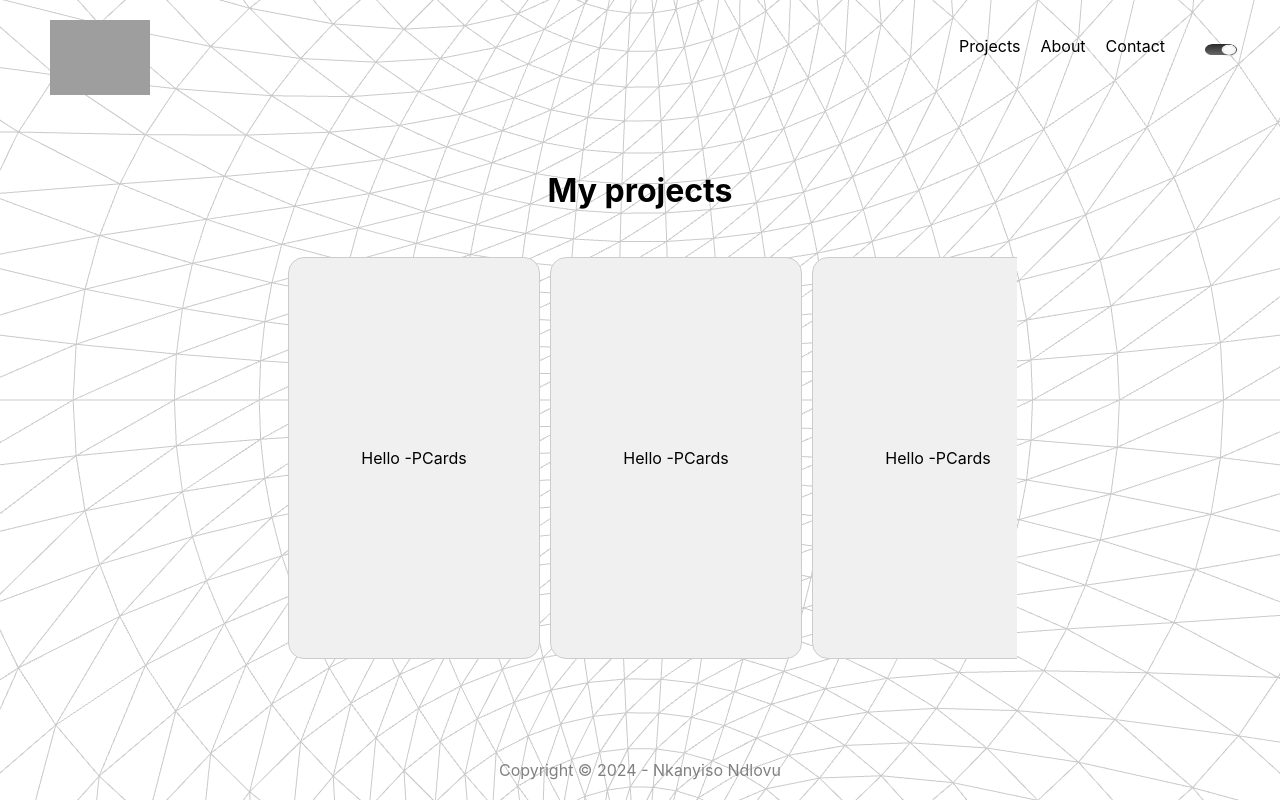
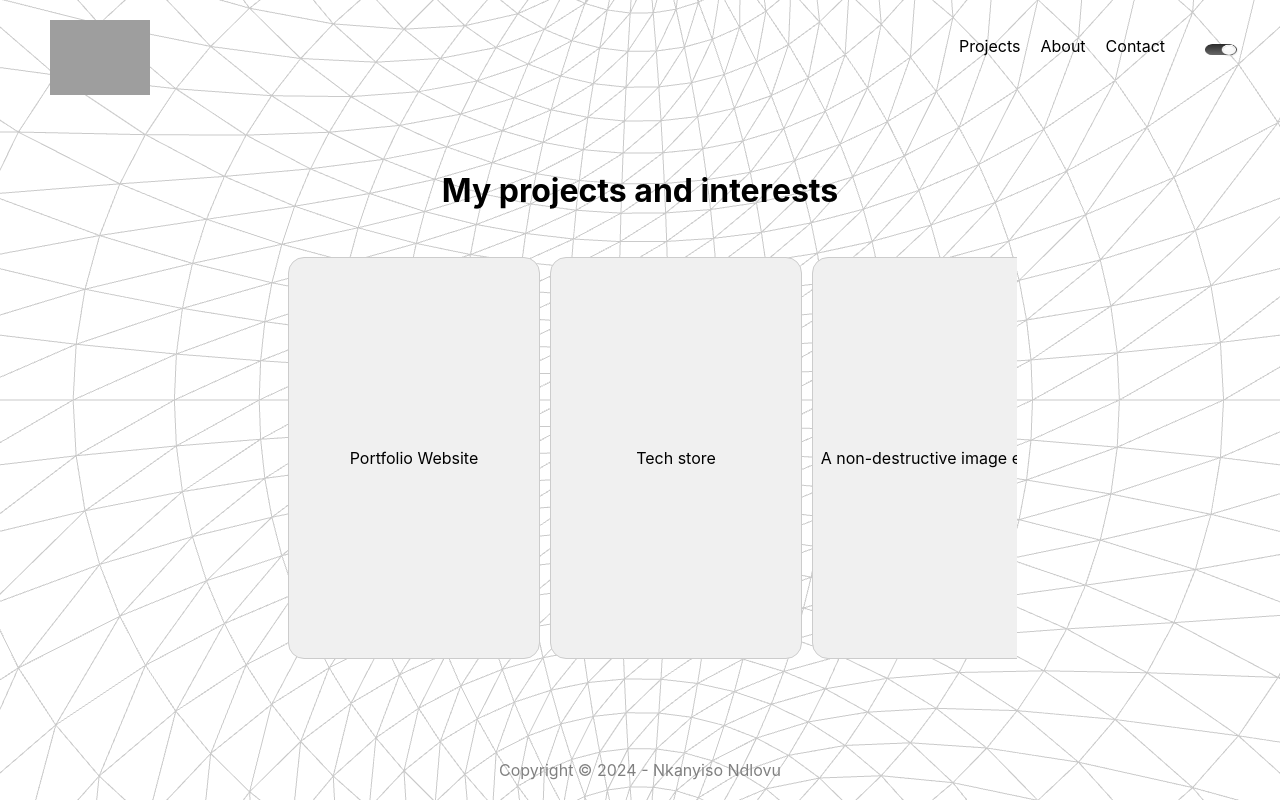
Before and after one commit to NkaLight/myWebsite, a React (Create React App) app: page /projects in a window 1280 px wide. Built offline with nearby package versions, Linux system fonts and the light colour scheme; grey boxes are pictures that could not be loaded.

Commit message:
ProjectList data streamlined to UI components

```diff
--- a/src/components/PCards.jsx
+++ b/src/components/PCards.jsx
@@ -2,9 +2,10 @@ import React from "react";
 
 
 const PCards = (props)=>{
+    console.log(props.name)
     return(
         <div className="card">
-            Hello -PCards
+            {props.name}
         </div>
     )
 }
--- a/src/components/Pages/Project.js
+++ b/src/components/Pages/Project.js
@@ -1,14 +1,14 @@
 import React from "react";
 import PCards from "../PCards";
+import projectList from "../../data.js"
 
 function Project(props){
-    let arr = [1, 2, 3, 4, 5, 6, 7, 8, 9]
     return(
         <div className="main-container" style={props.darkMode ? {color:"white"} : {color:"black"}}>
-            <h1>My projects</h1>
+            <h1>My projects and interests</h1>
             <div className="project-list-container">
-                {arr.map((i) => {
-                    return <PCards id={i}/>
+                {projectList.map((p) => {
+                    return <PCards key={p.id} {...p}/>
                 })}
             </div>
         </div>
--- a/src/data.js
+++ b/src/data.js
@@ -32,6 +32,17 @@ const projects = [
         startDate: "2024-07-15",
         endDate: "2024-09-10",
     },
+    {
+        id: 4,
+        name: "Bug Bounty Hunter course",
+        description: "Using Hack the box platform to learn about cybersecurity",
+        detailedDescription:"More things to explain here.",
+        technologies: ["Linux", "Powershell", "Cmd", "Wireshark", "Burpsuite"],
+        gitHub: "https://academy.hackthebox.com/achievement/1521618/35",
+        skillDescription: "Learn't about various tools, and concepts used to perform various attacks, I understand and I am in the process of having an even deeper understanding of technologies, used in large corporations such as Active directories.",
+        startDate: "2024-07-15",
+        endDate: "2024-09-10",
+    },
 ];
 
 export default projects;
```
